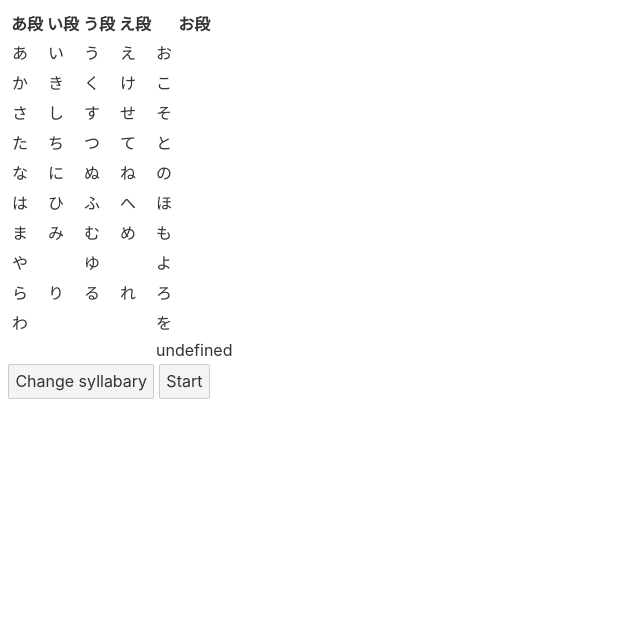
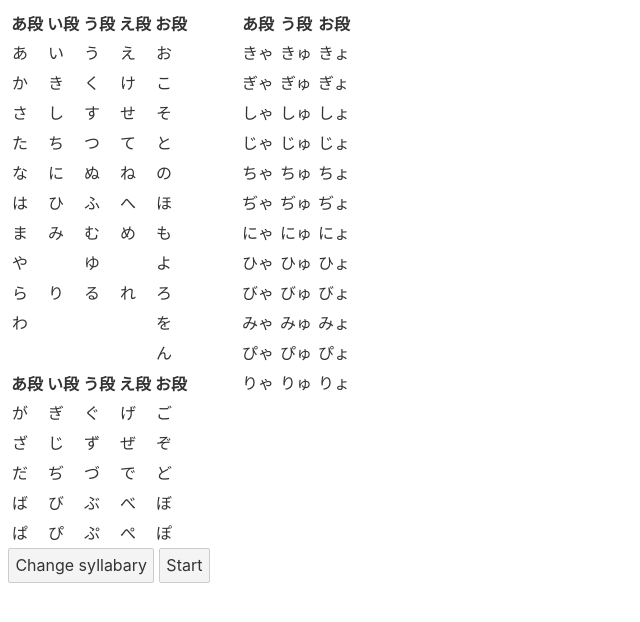
Before and after one commit to kamoshi/kana-study, a Svelte app: page / in a window 1280 px wide. Shown: the top 622 px of the page, without its empty margins (0-640 px from the left). Built offline with nearby package versions, Linux system fonts and the light colour scheme.

Commit message:
Add all kana to the chart view

```diff
--- a/src/App.svelte
+++ b/src/App.svelte
@@ -9,15 +9,15 @@ import { onDestroy } from "svelte";
 	let currentState: AppState = 'select';
 	let currentHistory: QuizAction[] = [];
 	let mode: QuizMode = 'hiragana';
-	let selection = new Set<Romaji>();
+	let selected = new Set<Romaji>();
 
-	$: kana = Array.from(selection).map(romaji => ({ ...KANA[romaji], romaji } as KanaItem));
+	$: kana = Array.from(selected).map(romaji => ({ ...KANA[romaji], romaji } as KanaItem));
 
 	function onSelect($event: CustomEvent<KanaItem>) {
 		const romaji = $event.detail.romaji;
-		const newSet = new Set(selection);
+		const newSet = new Set(selected);
 		newSet.has(romaji) ? newSet.delete(romaji) : newSet.add(romaji);
-		selection = newSet;
+		selected = newSet;
 	}
 
 	function onStart() {
@@ -32,7 +32,7 @@ import { onDestroy } from "svelte";
 
 <main>
 	{#if currentState === 'select'}
-		<Chart {mode} selected={kana} on:select={onSelect} />
+		<Chart {mode} {selected} on:select={onSelect} />
 		<button on:click={() => mode = (mode === 'hiragana') ? 'katakana' : 'hiragana'}>Change syllabary</button>
 		<button on:click={onStart}>Start</button>
 	{:else if currentState === 'quiz'}
--- a/src/chart/Chart.svelte
+++ b/src/chart/Chart.svelte
@@ -1,50 +1,51 @@
 <script lang="ts">
-import { createEventDispatcher } from "svelte";
-import { LAYOUT_MAIN } from "../layout";
-import { KANA } from "../data";
-import Tile from "./Tile.svelte";
+import { MAIN, DIACRITICS, DIGRAPHS } from "../layout";
+import Table from "./Table.svelte";
 
-  const dispatch = createEventDispatcher<{ select: KanaItem }>()
   export let mode: QuizMode;
-  export let selected: KanaItem[];
-
-  $: chart = LAYOUT_MAIN.map(row => row.map(id => (id !== null) ? { ...KANA[id], romaji: id } as KanaItem : null));
-  $: selectedSet = new Set(selected.map(kana => kana.romaji));
-
-  function onTileClick(kana: KanaItem | null) {
-    if (kana)
-      dispatch('select', kana);
-  }
+  export let selected: Set<Romaji>;
 </script>
 
-<table class="chart-main">
-  <tr>
+
+<section>
+  <div class="column">
+    <Table {mode} {selected} layout={MAIN} on:select >
+      <tr slot="header">
         <th>あ段</th>
         <th>い段</th>
         <th>う段</th>
         <th>え段</th>
         <th>お段</th>
       </tr>
-  {#each chart as row}
-    <tr>
-      {#each row as kana}
-        <td class:selected={!!kana && selectedSet.has(kana.romaji)} >
-          <Tile {kana} {mode} on:click={() => onTileClick(kana)}/>
-        </td>
-      {/each}
+    </Table>
+    <Table {mode} {selected} layout={DIACRITICS} on:select >
+      <tr slot="header">
+        <th>あ段</th>
+        <th>い段</th>
+        <th>う段</th>
+        <th>え段</th>
+        <th>お段</th>
       </tr>
-  {/each}
-</table>
+    </Table>
+  </div>
+  <div class="column">
+    <Table {mode} {selected} layout={DIGRAPHS} on:select >
+      <tr slot="header">
+        <th>あ段</th>
+        <th>う段</th>
+        <th>お段</th>
+      </tr>
+    </Table>
+  </div>
+</section>
+
 
 <style lang="scss">
-  td {
-    border: 1px solid transparent;
+  section {
+    display: flex;
 
-    &:hover {
-      border: 1px solid lightgray;
-    }
-    &.selected {
-      background-color: lightgreen;
+    .column:first-of-type {
+      margin-right: 3em;
     }
   }
 </style>
--- /dev/null
+++ b/src/chart/Table.svelte
@@ -0,0 +1,49 @@
+<script lang="ts">
+import { createEventDispatcher } from "svelte";
+import { KANA } from "../data";
+
+  const dispatch = createEventDispatcher<{ select: KanaItem }>();
+  export let mode: QuizMode;
+  export let layout: Layout;
+  export let selected: Set<Romaji>;
+
+  let grid = layout.map(row => row.map(id => (id !== null) ? { ...KANA[id], romaji: id } as KanaItem : null));
+</script>
+
+<table>
+  <slot name="header"/>
+  <tbody>
+    {#each grid as row}
+      <tr>
+        {#each row as kana}
+          {#if kana}
+            <td class:selected={selected.has(kana.romaji)} >
+              <div on:click={() => dispatch('select', kana)}>
+                {#if mode === 'hiragana'}
+                  {kana.hiragana}
+                {:else}
+                  {kana.katakana}
+                {/if}
+              </div>
+            </td>
+          {:else}
+            <td></td>
+          {/if}
+        {/each}
+      </tr>
+    {/each}
+  </tbody>
+</table>
+
+<style lang="scss">
+  td {
+    border: 1px solid transparent;
+
+    &:hover {
+      border: 1px solid lightgray;
+    }
+    &.selected {
+      background-color: lightgreen;
+    }
+  }
+</style>
--- a/src/chart/Tile.svelte
+++ /dev/null
@@ -1,23 +0,0 @@
-<script lang="ts">
-  export let kana: KanaEntry | null;
-  export let mode: QuizMode;
-</script>
-
-
-<div class="tile"
-  class:empty={!kana}
-  on:click>
-  {#if kana}
-    {#if mode === 'hiragana'}
-      {kana.hiragana}
-    {:else}
-      {kana.katakana}
-    {/if}
-  {/if}
-</div>
-
-<style lang="scss">
-  .empty {
-    background-color: #e6e6e6;
-  }
-</style>
--- a/src/data.ts
+++ b/src/data.ts
@@ -45,10 +45,10 @@ const _source = {
     hiragana: 'さ',
     katakana: 'サ',
   },
-  shi: {
+  si: {
     hiragana: 'し',
     katakana: 'シ',
-    alias: ['si'],
+    alias: ['shi'],
   },
   su: {
     hiragana: 'す',
@@ -66,15 +66,15 @@ const _source = {
     hiragana: 'た',
     katakana: 'タ',
   },
-  chi: {
+  ti: {
     hiragana: 'ち',
     katakana: 'チ',
-    alias: ['ti'],
+    alias: ['chi'],
   },
-  tsu: {
+  tu: {
     hiragana: 'つ',
     katakana: 'ツ',
-    alias: ['tu'],
+    alias: ['tsu'],
   },
   te: {
     hiragana: 'て',
@@ -112,10 +112,10 @@ const _source = {
     hiragana: 'ひ',
     katakana: 'ヒ',
   },
-  fu: {
+  hu: {
     hiragana: 'ふ',
     katakana: 'フ',
-    alias: ['hu'],
+    alias: ['fu'],
   },
   he: {
     hiragana: 'へ',
--- a/src/global.d.ts
+++ b/src/global.d.ts
@@ -9,6 +9,7 @@ type Romaji = keyof SourceOfTruth;
 type Hiragana = SourceOfTruth[Romaji]['hiragana']
 type Katakana = SourceOfTruth[Romaji]['katakana']
 type Kana = Hiragana | Katakana;
+type Layout = (Romaji | null)[][];
 
 type KanaEntry = {
   hiragana: Hiragana;
--- a/src/layout.ts
+++ b/src/layout.ts
@@ -1,13 +1,38 @@
-export const LAYOUT_MAIN: (Romaji | null)[][] = [
+type LayoutItem = Romaji | null;
+
+export const MAIN: LayoutItem[][] = [
   ['a', 'i', 'u', 'e', 'o'],
   ['ka', 'ki', 'ku', 'ke', 'ko'],
-  ['sa', 'shi', 'su', 'se', 'so'],
-  ['ta', 'chi', 'tsu', 'te', 'to'],
+  ['sa', 'si', 'su', 'se', 'so'],
+  ['ta', 'ti', 'tu', 'te', 'to'],
   ['na', 'ni', 'nu', 'ne', 'no'],
-  ['ha', 'hi', 'fu', 'he', 'ho'],
+  ['ha', 'hi', 'hu', 'he', 'ho'],
   ['ma', 'mi', 'mu', 'me', 'mo'],
   ['ya', null, 'yu', null, 'yo'],
   ['ra', 'ri', 'ru', 're', 'ro'],
   ['wa', null, null, null, 'wo'],
-  [null, null, null, null, 'n'],
+  [null, null, null, null, 'nn'],
 ]
+
+export const DIGRAPHS: LayoutItem[][] = [
+  ['kya', 'kyu', 'kyo'],
+  ['gya', 'gyu', 'gyo'],
+  ['sya', 'syu', 'syo'],
+  ['zya', 'zyu', 'zyo'],
+  ['tya', 'tyu', 'tyo'],
+  ['dya', 'dyu', 'dyo'],
+  ['nya', 'nyu', 'nyo'],
+  ['hya', 'hyu', 'hyo'],
+  ['bya', 'byu', 'byo'],
+  ['mya', 'myu', 'myo'],
+  ['pya', 'pyu', 'pyo'],
+  ['rya', 'ryu', 'ryo'],
+]
+
+export const DIACRITICS: LayoutItem[][] = [
+  ['ga', 'gi', 'gu', 'ge', 'go'],
+  ['za', 'zi', 'zu', 'ze', 'zo'],
+  ['da', 'di', 'du', 'de', 'do'],
+  ['ba', 'bi', 'bu', 'be', 'bo'],
+  ['pa', 'pi', 'pu', 'pe', 'po'],
+]
```
Lines whose indentation alone changed are shown as unchanged.
